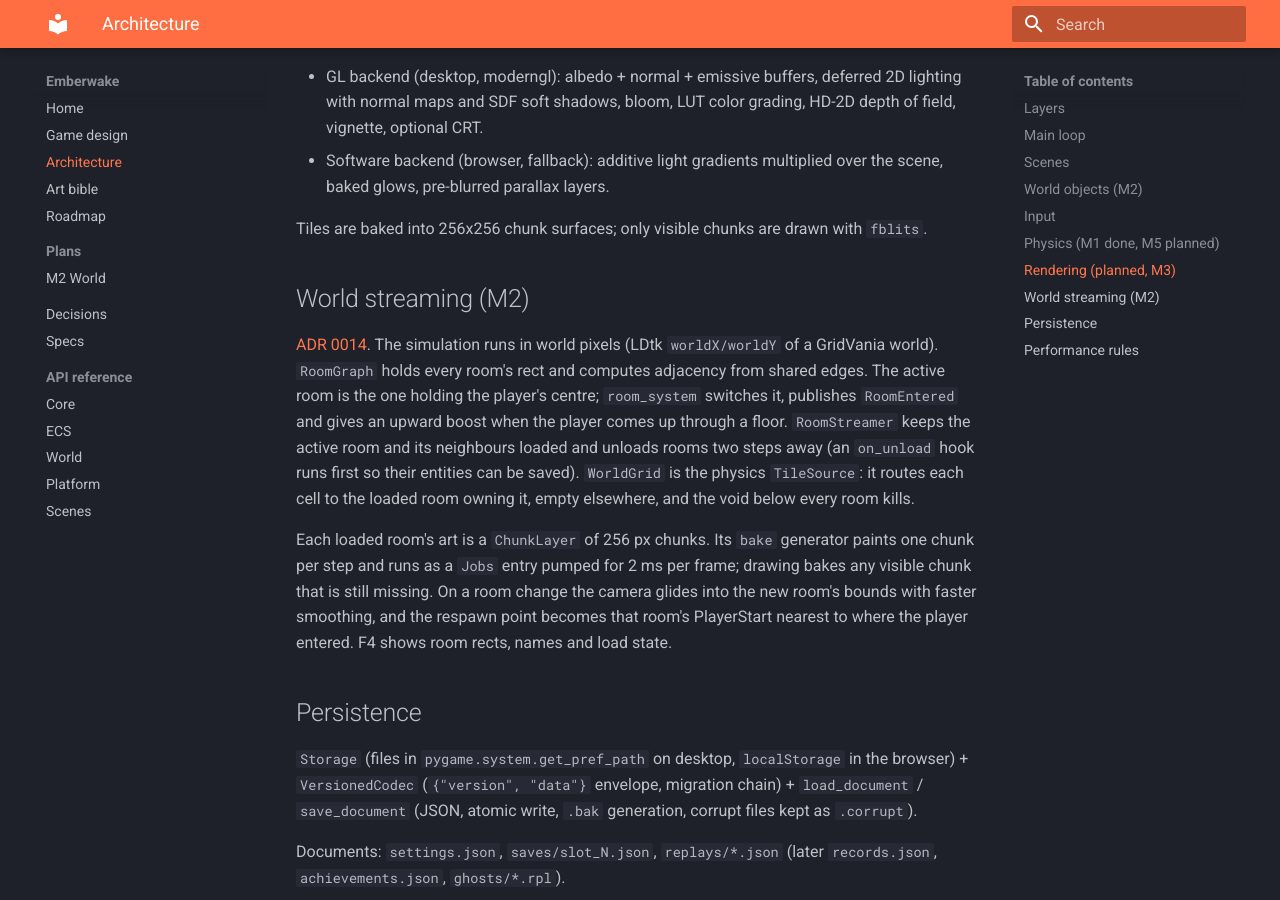
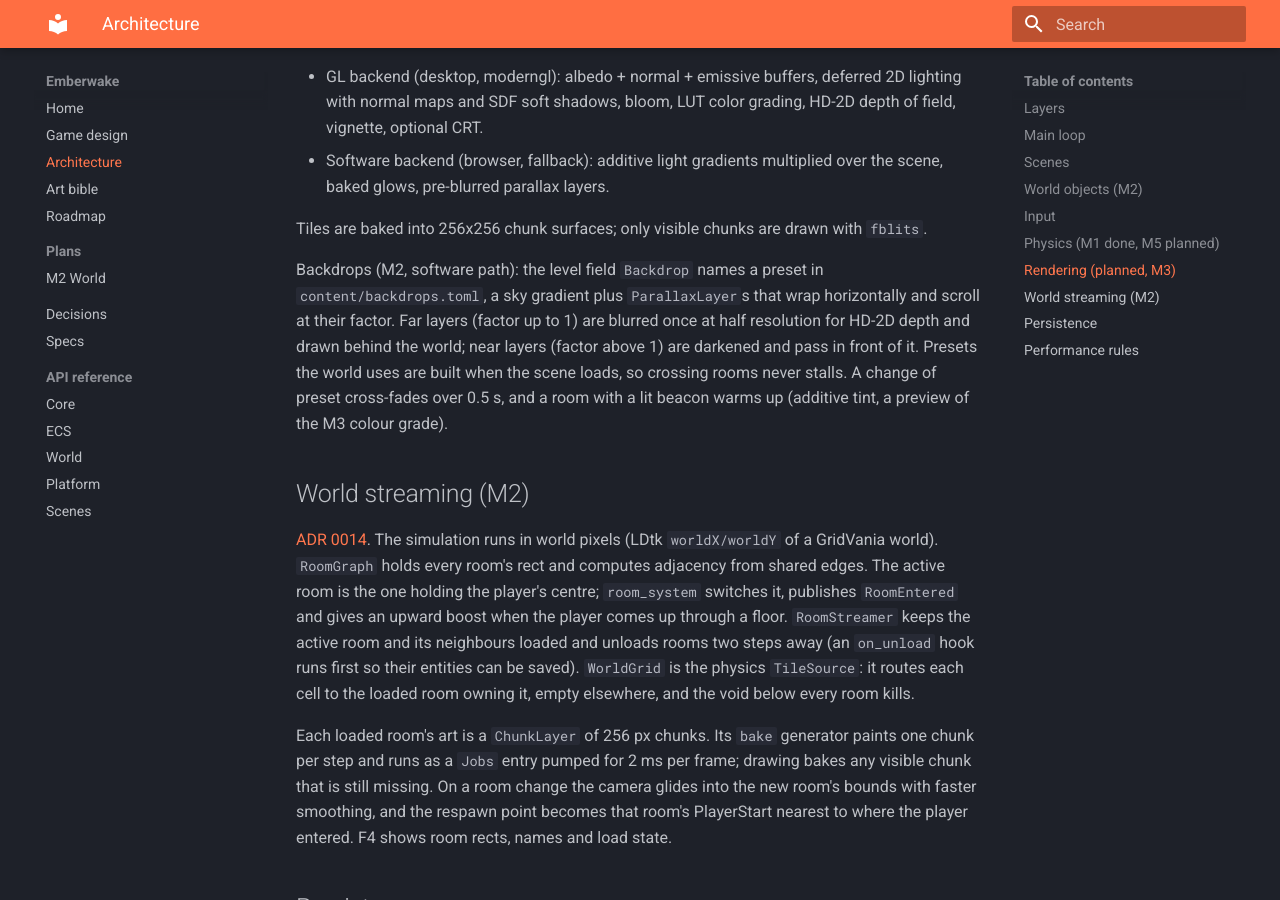
Before and after one commit to AxelSuu/emberwake, an MkDocs documentation site: the page built from docs/architecture.md, in a window 1280 px wide and 900 px high, scrolled down 2998 px. Built offline with MkDocs 1.6.1 and Material for MkDocs 9.7.7, drawn with Linux system fonts in a browser that asks for light colours.

Commit message:
Document room backdrops

```diff
--- a/docs/architecture.md
+++ b/docs/architecture.md
@@ -120,6 +120,14 @@ Gameplay emits a backend-agnostic `RenderFrame` (draw commands per layer, lights
 
 Tiles are baked into 256x256 chunk surfaces; only visible chunks are drawn with `fblits`.
 
+Backdrops (M2, software path): the level field `Backdrop` names a preset in
+`content/backdrops.toml`, a sky gradient plus `ParallaxLayer`s that wrap horizontally and scroll
+at their factor. Far layers (factor up to 1) are blurred once at half resolution for HD-2D depth
+and drawn behind the world; near layers (factor above 1) are darkened and pass in front of it.
+Presets the world uses are built when the scene loads, so crossing rooms never stalls. A change
+of preset cross-fades over 0.5 s, and a room with a lit beacon warms up (additive tint, a preview
+of the M3 colour grade).
+
 ## World streaming (M2)
 
 [ADR 0014](adr/0014-world-coordinates-streamed-rooms.md). The simulation runs in world pixels
```
Also changed, not shown: docs/roadmap.md (+1 -1 lines), levels/README.md (+1 -1 lines).
